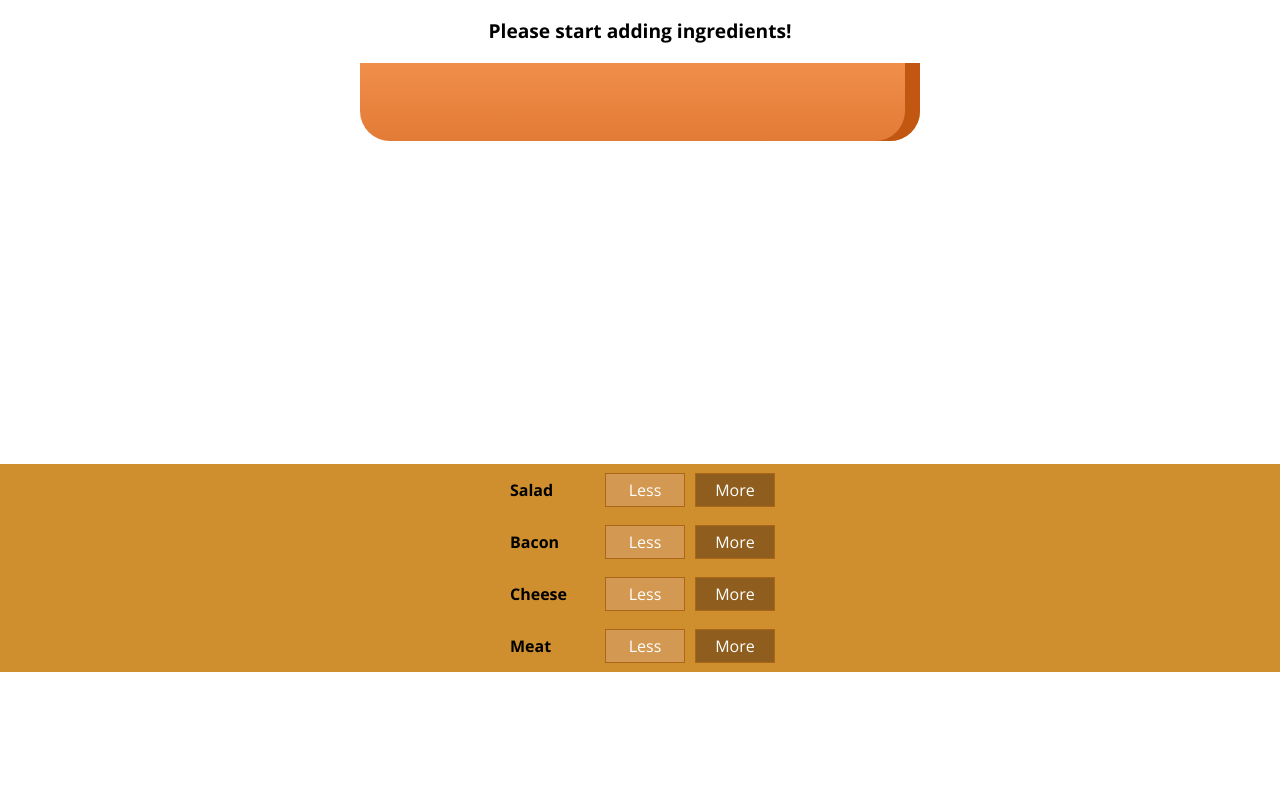
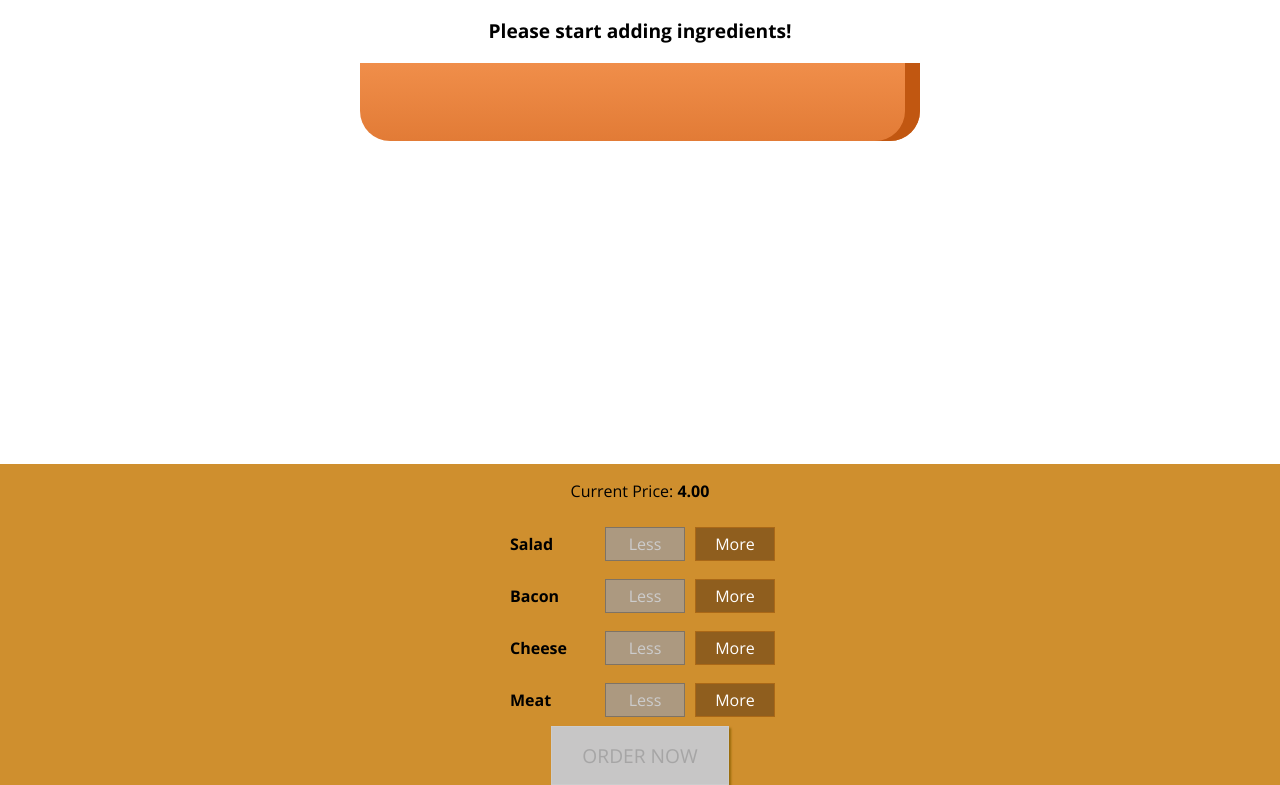
Before and after one commit to funasty1985/burger-builder, a React app: page / in a window 1280 px wide. Shown: the part 174-959 px from the top of the page. Before the commit the page ends 846 px from the top, so only its background shows below. Built offline with nearby package versions, Linux system fonts and the light colour scheme.

Commit message:
burger controler updated

```diff
--- a/src/components/Burger/BuildControls/BuildControl/BuildControl.js
+++ b/src/components/Burger/BuildControls/BuildControl/BuildControl.js
@@ -5,8 +5,13 @@
 const buildControl = (props) => (
     <div className={classes.BuildControl}>
         <div className={classes.Label}>{props.label}</div>
-        <button className={classes.Less}>Less</button>
-        <button className={classes.More} onClick={props.added}>More</button>
+        <button
+            className={classes.Less}
+            onClick={props.removed}
+            disabled={props.disabled}>Less</button>
+        <button
+            className={classes.More}
+            onClick={props.added}>More</button>
     </div>
 );
 
--- a/src/components/Burger/BuildControls/BuildControls.css
+++ b/src/components/Burger/BuildControls/BuildControls.css
@@ -8,3 +8,44 @@
     margin: auto;
     padding: 10x 0 ;
 }
+
+.OrderButton {
+    background-color: #DAD735;
+    outline: none;
+    cursor: pointer;
+    border: 1px solid #966909;
+    color: #966909;
+    font-family: inherit;
+    font-size: 1.2em;
+    padding: 15px 30px;
+    box-shadow: 2px 2px 2px #966909
+}
+
+.OrderButton:hover, .OrderButton:active {
+    background-color: #A0DB41;
+    border: 1px solid #966909;
+    color: #966909;
+}
+
+.OrderButton:disabled {
+    background-color: #C7C6C6;
+    cursor: not-allowed;
+    border: 1px solid #ccc;
+    color: #88888888;
+}
+
+.OrderButton:not(:disabled){
+    animation: enable 0.3s linear;
+}
+
+@keyframes enabled {
+    0% {
+        transform: scale(1);
+    }
+    60%{
+        transform: scale(1.1);
+    }
+    100%{
+        transform: scale(1);
+    }
+}
--- a/src/components/Burger/BuildControls/BuildControls.js
+++ b/src/components/Burger/BuildControls/BuildControls.js
@@ -11,6 +11,7 @@
 
 const buildControls = (props) => (
     <div className={classes.BuildControls}>
+        <p>Current Price: <strong>{props.price.toFixed(2)}</strong></p>
         {controls.map(ctrl => (
             <BuildControl
                 key= {ctrl.label}
@@ -18,8 +19,13 @@
                 // type={ctrl.type}
                 // added={props.ingredientAdded}
                 // Remeber the func written as above is for passing a func with arguments
-                added={()=>props.ingredientAdded(ctrl.type)}/>
+                added={()=>props.ingredientAdded(ctrl.type)}
+                removed={()=>props.ingredientRemoved(ctrl.type)}
+                disabled={props.disabled[ctrl.type]}/>
         ))}
+        <button
+            className={classes.OrderButton}
+            disabled={!props.purchasable}>ORDER NOW</button>
     </div>
 );
 
--- a/src/containers/BurgerBuilder/BurgerBuilder.js
+++ b/src/containers/BurgerBuilder/BurgerBuilder.js
@@ -25,8 +25,20 @@
             cheese: 0,
             meat:0
         },
-        totalPrice: 4
+        totalPrice: 4,
+        purchasable:false
 
+    }
+
+    updatePurchaseState(ingredients) {
+        const sum = Object.keys(ingredients)
+            .map(igKey => {
+                return ingredients[igKey];
+            })
+            .reduce((sum,el)=>{
+                return sum +el;
+            },0);
+        this.setState({purchasable: sum > 0})
     }
 
     addIngredientHandler = (type) => {
@@ -42,18 +54,44 @@
             totalPrice: newPrice,
             ingredients: updatedIngredients
         })
+        this.updatePurchaseState(updatedIngredients)
     }
 
     removeIngredientHandler = (type) => {
-
+        const oldCount = this.state.ingredients[type];
+        if (oldCount <= 0) {
+            return;
+        }
+        const updatedCount = oldCount -1 ;
+        const updatedIngredients = {
+            ...this.state.ingredients
+        }
+        updatedIngredients[type] = updatedCount;
+        const priceDeduction = INGREDIENT_PRICES[type]
+        const oldPrice = this.state.totalPrice;
+        const newPrice = oldPrice - priceDeduction;
+        this.setState({totalPrice: newPrice, ingredients: updatedIngredients})
+        this.updatePurchaseState(updatedIngredients)
     }
 
     render(){
+        const disabledInfo = {
+            ...this.state.ingredients
+        };
+        for (let key in disabledInfo){
+            disabledInfo[key] = disabledInfo[key] <= 0
+        }
+        // {salad: true, meat: false, ....}
+
         return (
             <Aux>
                 <Burger ingredients={this.state.ingredients}/>
                 <BuildControls
-                    ingredientAdded={this.addIngredientHandler}/>
+                    ingredientAdded={this.addIngredientHandler}
+                    ingredientRemoved={this.removeIngredientHandler}
+                    disabled={disabledInfo}
+                    purchasable={this.state.purchasable}
+                    price={this.state.totalPrice} />
             </Aux>
         );
     }
```
